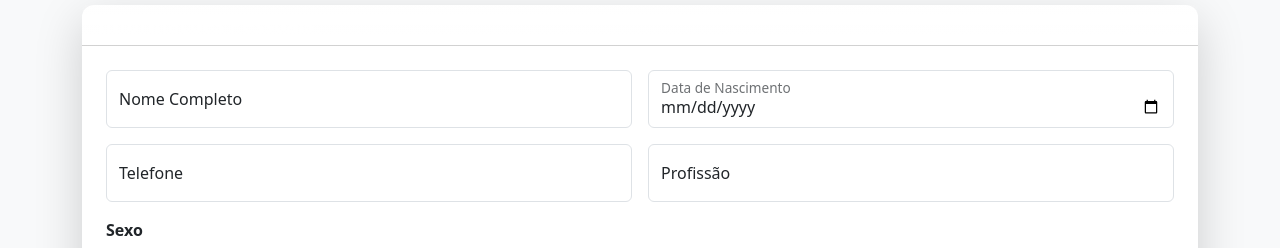
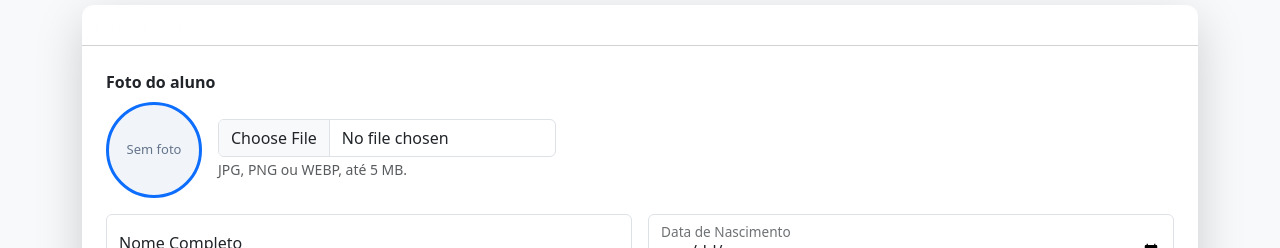
Before and after one commit to danielaires/Studio-Gaspar, a React (Vite) app in the folder Projeto/: page /cadastro-aluno in a window 1280 px wide. Shown: the part 237-485 px from the top of the page. Built offline with nearby package versions, Linux system fonts and the light colour scheme; no server answers; sample sign-in values are in the browser's storage.

Commit message:
campo foto Aluno

```diff
--- /dev/null
+++ b/Projeto/src/pages/cadastroAluno.css
@@ -0,0 +1,16 @@
+.foto-aluno-preview {
+  width: 96px;
+  height: 96px;
+  border-radius: 50%;
+  object-fit: cover;
+  border: 3px solid #0d6efd;
+  background: #f1f5f9;
+}
+
+.foto-aluno-placeholder {
+  display: inline-flex;
+  align-items: center;
+  justify-content: center;
+  color: #64748b;
+  font-size: 13px;
+}
--- a/Projeto/src/pages/cadastroAluno.jsx
+++ b/Projeto/src/pages/cadastroAluno.jsx
@@ -4,6 +4,7 @@ import { listarHorarios } from "../services/horarioService";
 import { useNavigate } from "react-router-dom";
 import Navbar from "../components/Navbar";
 import { showSuccess, showError } from "../services/notificationService";
+import "./cadastroAluno.css";
 
 function CadastroAluno() {
 
@@ -75,6 +76,31 @@ function CadastroAluno() {
         });
     }
 
+    function alterarFoto(e) {
+        const arquivo = e.target.files?.[0];
+
+        if (!arquivo) return;
+
+        if (!arquivo.type.startsWith("image/")) {
+            showError("Selecione um arquivo de imagem.");
+            e.target.value = "";
+            return;
+        }
+
+        if (arquivo.size > 5 * 1024 * 1024) {
+            showError("A foto deve ter no máximo 5 MB.");
+            e.target.value = "";
+            return;
+        }
+
+        const leitor = new FileReader();
+        leitor.onload = () => setAluno((dados) => ({
+            ...dados,
+            foto: leitor.result
+        }));
+        leitor.readAsDataURL(arquivo);
+    }
+
     function salvar(e) {
 
         e.preventDefault();
@@ -134,6 +160,32 @@ function CadastroAluno() {
                         <div className="card-body p-4">
 
                             <div className="row g-3">
+
+                                <div className="col-12">
+                                    <label className="form-label fw-bold">Foto do aluno</label>
+                                    <div className="d-flex align-items-center gap-3">
+                                        {aluno.foto ? (
+                                            <img
+                                                src={aluno.foto}
+                                                alt="Prévia da foto do aluno"
+                                                className="foto-aluno-preview"
+                                            />
+                                        ) : (
+                                            <div className="foto-aluno-preview foto-aluno-placeholder">
+                                                Sem foto
+                                            </div>
+                                        )}
+                                        <div>
+                                            <input
+                                                type="file"
+                                                className="form-control"
+                                                accept="image/*"
+                                                onChange={alterarFoto}
+                                            />
+                                            <small className="text-muted">JPG, PNG ou WEBP, até 5 MB.</small>
+                                        </div>
+                                    </div>
+                                </div>
 
                                 <div className="col-md-6">
                                     <div className="form-floating">
```
Also changed, not shown: 1 other file (tests, documents, lock files or other folders).
